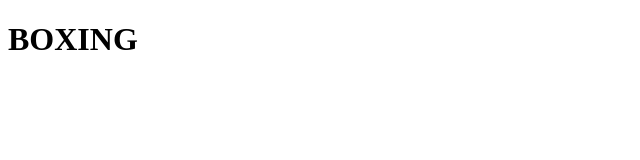
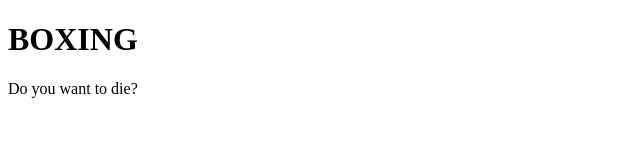
Before and after one commit to ajrfyd/boxiting, a plain HTML site: page index.html in a window 1280 px wide. Shown: the whole page, without its empty margins (0-640 px from the left). Drawn offline with Linux system fonts and the light colour scheme.

```diff
--- a/index.html
+++ b/index.html
@@ -7,5 +7,6 @@
 </head>
 <body>
   <h1>BOXING</h1>
+  <div>Do you want to die?</div>
 </body>
 </html>
```
Also changed, not shown: 1 other file.
